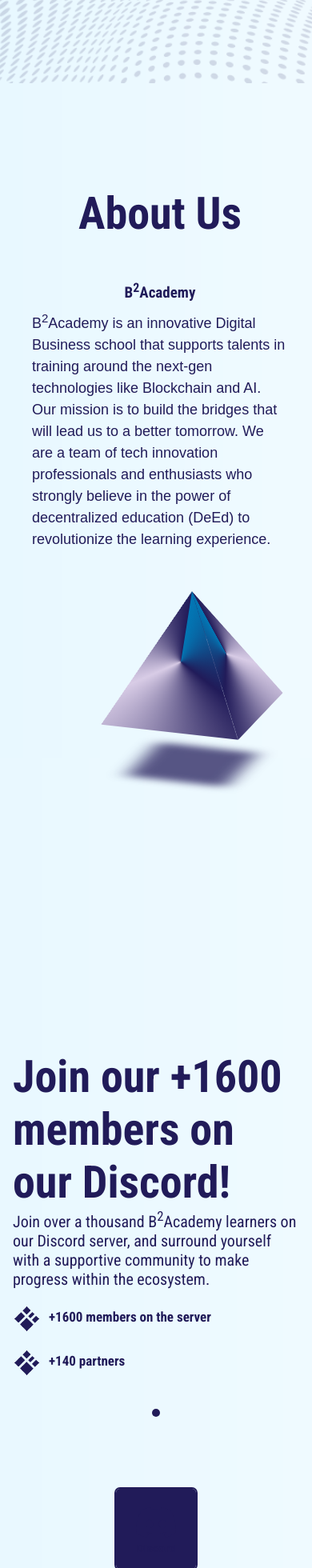
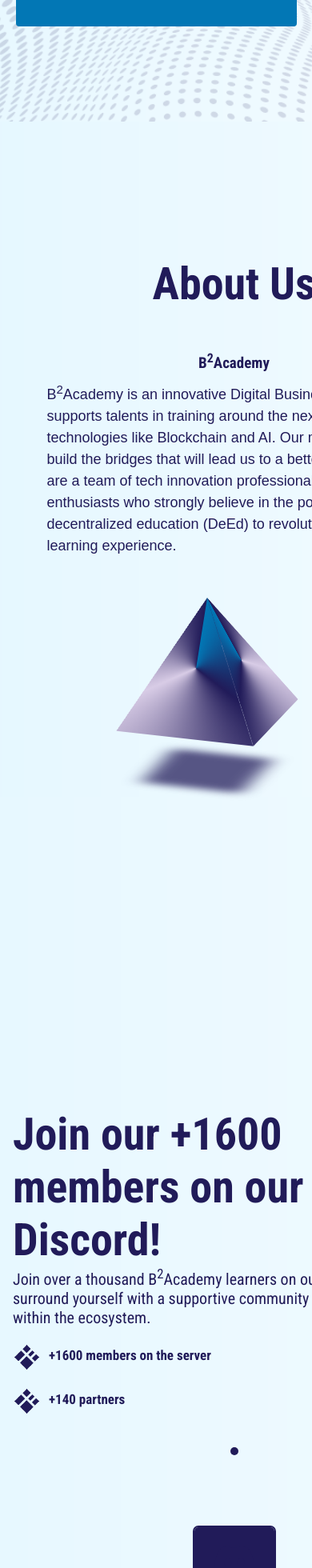
Before and after one commit to BoujidStack/b2academy-app2, a React (Create React App) app: page / in a window 390 px wide. Shown: the part 2755-4715 px from the top of the page at 80% size. Built offline with nearby package versions, Linux system fonts and the light colour scheme.

Commit message:
edit bg version mobile

```diff
--- a/src/components/FrequentlyAskedQuestions/FqaStyles.css
+++ b/src/components/FrequentlyAskedQuestions/FqaStyles.css
@@ -145,3 +145,10 @@
     margin: 0 auto;
   }
 }
+
+
+@media screen and (max-width: 540px) {
+	.faq-container {
+		width: 150%;
+	}
+}
--- a/src/components/RoadMap/RoadMapStyles.css
+++ b/src/components/RoadMap/RoadMapStyles.css
@@ -185,9 +185,18 @@
     }
 }
 
+
 @media (max-width: 768px) {
     #progress-bar-container {
       width: 100%;
       margin-left: 0;
     }
   }
+
+
+
+@media screen and (max-width: 540px) {
+	.aboutUs {
+		width: 150%;
+	}
+}
--- a/src/components/aboutUs/AboutUsStyles.css
+++ b/src/components/aboutUs/AboutUsStyles.css
@@ -4,7 +4,6 @@
 	background: url('../../assets/bg-website.png') no-repeat center center/cover;
 	display: flex;
 	align-items: center;
-
 }
 
 .section {
@@ -204,3 +203,9 @@
 	}
 
 }
+
+@media screen and (max-width: 540px) {
+	.aboutUs {
+		width: 150%;
+	}
+}
--- a/src/components/discord/DiscordStyles.css
+++ b/src/components/discord/DiscordStyles.css
@@ -150,3 +150,9 @@
         margin-bottom: 0;
     }
 }
+
+@media screen and (max-width: 540px) {
+	.discord {
+		width: 150%;
+	}
+}
--- a/src/components/footer/FooterStyle.css
+++ b/src/components/footer/FooterStyle.css
@@ -230,3 +230,10 @@
         width: calc(100% / 2 - 10px);
     }
 }
+
+
+@media screen and (max-width: 540px) {
+	footer {
+		width: 150%;
+	}
+}
--- a/src/components/newsletter/NewsletterStyles.css
+++ b/src/components/newsletter/NewsletterStyles.css
@@ -136,3 +136,15 @@
     margin-top: 20px;
     margin-bottom: 20px;
 }
+
+
+
+@media (max-width: 700px) {
+    .newsletter {
+        position: relative;
+        width: 150vw;
+        left: 75%;
+        transform: translateX(-50%);
+        background-size: 150% 100%;
+    }
+}
--- a/src/components/ourMethodology/OurMethodologyStyles.css
+++ b/src/components/ourMethodology/OurMethodologyStyles.css
@@ -4,7 +4,6 @@
     background: url('../../assets/bg-website.png') no-repeat center center/cover;
     display: flex;
     align-items: center;
-
 }
 
 .section{
@@ -170,3 +169,11 @@
 }
 
 }
+
+
+
+@media screen and (max-width: 540px) {
+	.ourMethodology {
+		width: 150%;
+	}
+}
--- a/src/components/programs/ProgramsStyles.css
+++ b/src/components/programs/ProgramsStyles.css
@@ -157,3 +157,10 @@
 
 
 }
+
+
+@media screen and (max-width: 540px) {
+	.programs {
+		width: 150%;
+	}
+}
```
